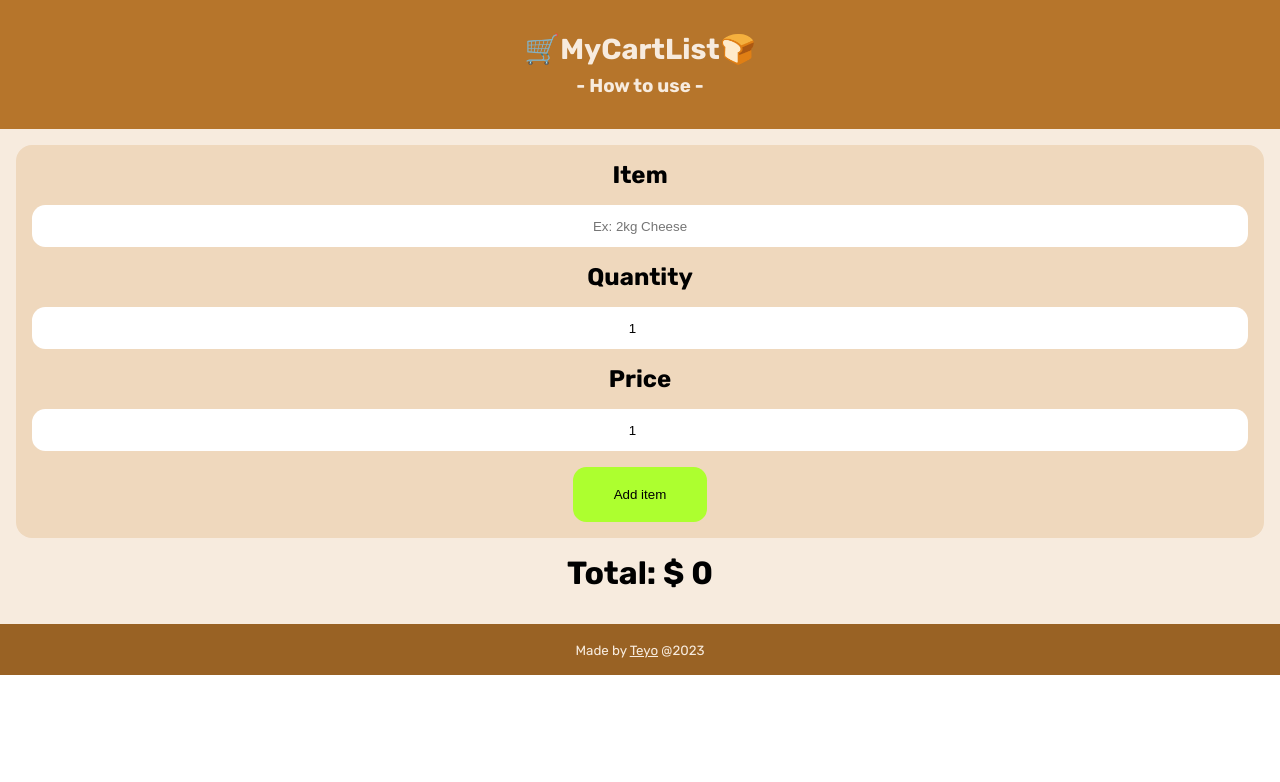
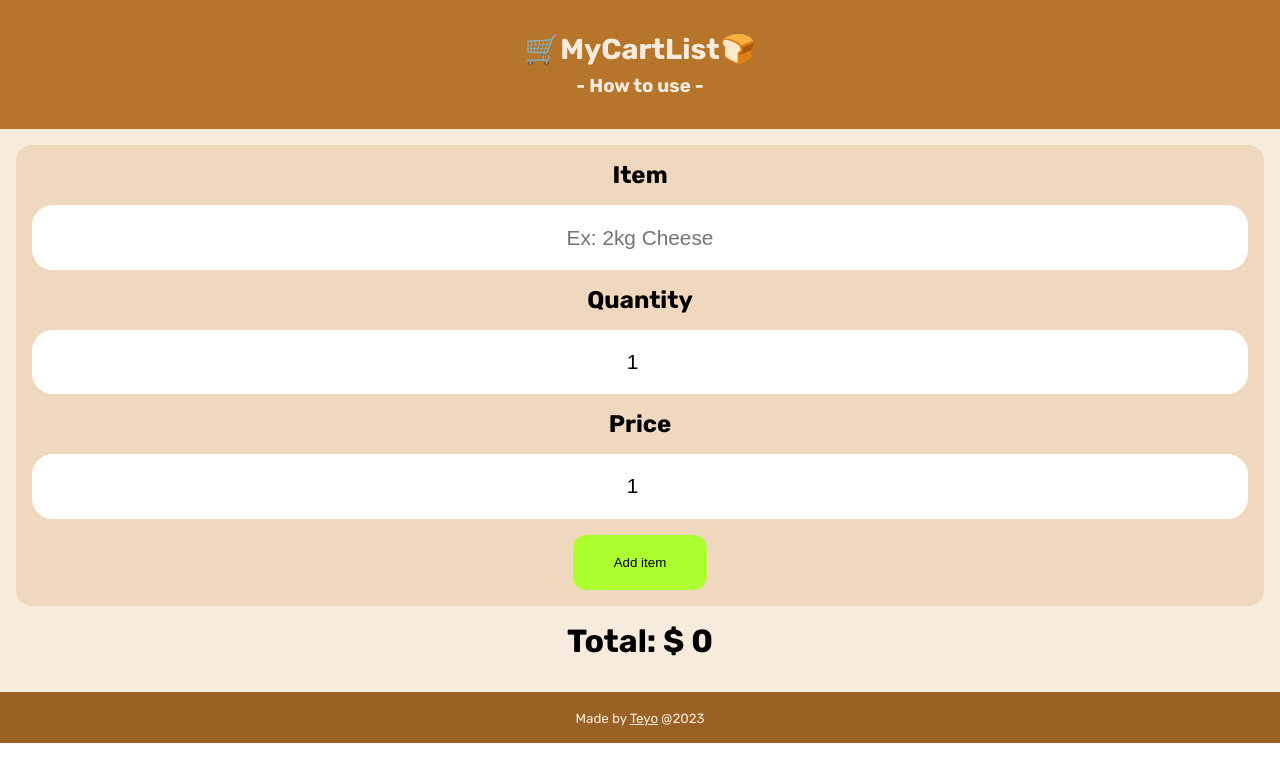
Before and after one commit to PatoTey/MyCartList, a React (Create React App) app: page / in a window 1280 px wide. Shown: the top 782 px of the page. Built offline with nearby package versions, Linux system fonts and the light colour scheme; the HTML template or start-up script is replaced by a standard one.

Commit message:
modified stylesheet

```diff
--- a/src/index.css
+++ b/src/index.css
@@ -64,6 +64,7 @@ footer a{
 	text-align: center;
 	border: none;
 	border-radius: 1em;
+	font-size: 1.3rem;
 }
 
 .form-label {
```
